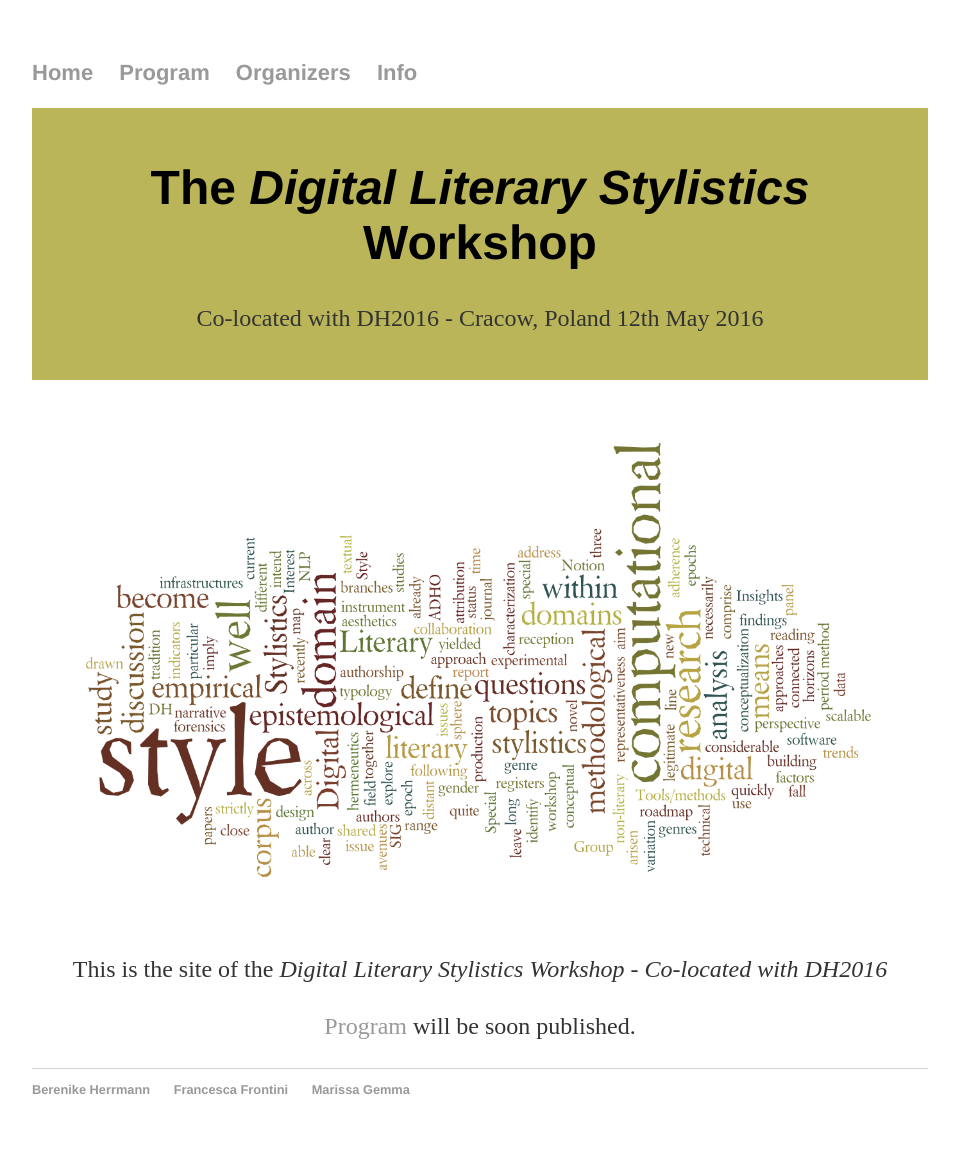
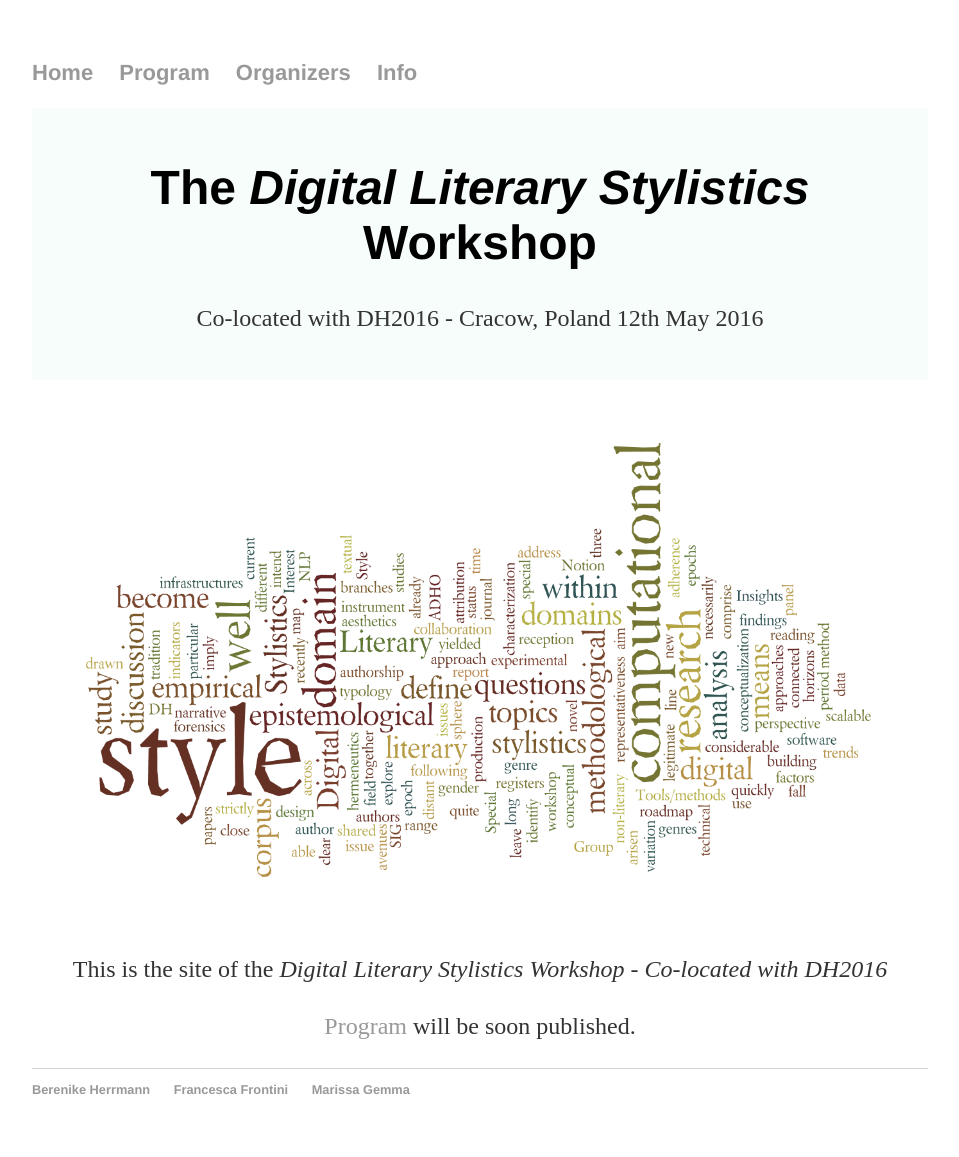
Before and after one commit to DigitalLiteraryStylistic/-DigitalLiteraryStylistic.github.io, a Jekyll site: the page built from index.html, in a window 1280 px wide. Shown: the whole page, without its empty margins (160-1119 px from the left). Built offline with Jekyll 4.4.1, drawn with Linux system fonts in a browser that asks for light colours.

Commit message:
Update main.css

```diff
--- a/css/main.css
+++ b/css/main.css
@@ -49,7 +49,7 @@ ul.posts li {
 
 .main-header {
   text-align: center;
-  background: #BBB559;
+  background: #F7FDFA;
   padding: 20px 0px 20px 0px;;
 }
 
```
